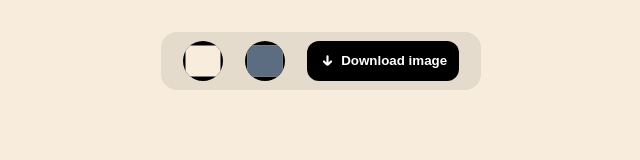
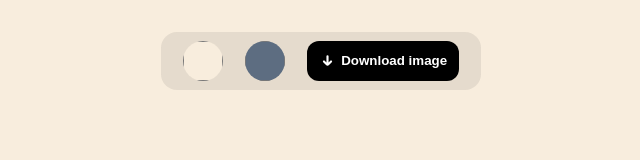
Before and after one commit to georginapuig/pictify, a React (Create React App) app: page / in a window 1280 px wide. Shown: the top 160 px of the page, without its empty margins (319-959 px from the left). Built offline with nearby package versions, Linux system fonts and the light colour scheme.

Commit message:
change style btns

```diff
--- a/src/Pictify.css
+++ b/src/Pictify.css
@@ -44,13 +44,23 @@ input[type="color"]::-moz-color-swatch {
   padding: 0;
 }
 
+input[type="color"]::-webkit-color-swatch-wrapper {
+  width: 2.5rem;
+  height: 2.5rem;
+  border: none;
+  background-color: #fff;
+  border-radius: 50%;
+  padding: 0;
+}
+
 input[type="color"] {
   cursor: pointer;
   width: 2.5rem;
   height: 2.5rem;
   border: none;
-  background-color: black;
+  background-color: transparent;
   border-radius: 50%;
+  outline: none;
   padding: 0;
 }
 
```
Also changed, not shown: package.json (+7 -1 lines), 1 other file (tests, documents, lock files or other folders).
